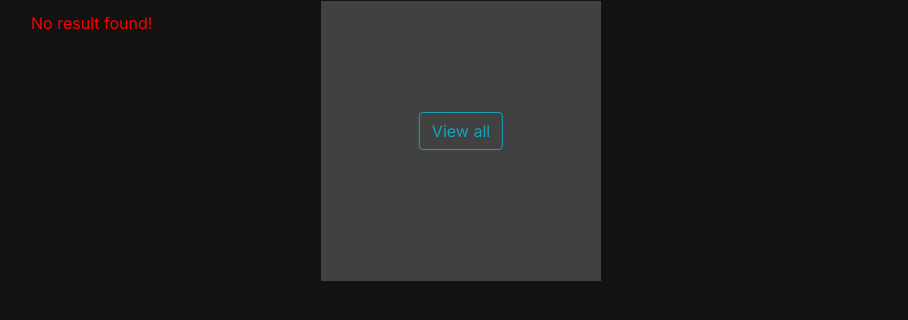
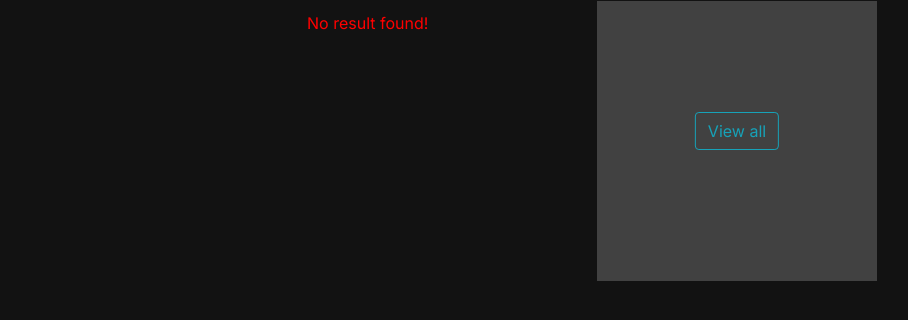
Before and after one commit to Uvaismon/babaco, a Django app: page / in a window 1280 px wide. Shown: the part 71-391 px from the top of the page, without its empty margins (43-951 px from the left). Run offline with Django 3.2, Linux system fonts and the light colour scheme; data that the repository does not hold is empty; some libraries are stand-ins or nearby versions.

Commit message:
Changed allignment of content in home screen for smaller screens.

```diff
--- a/user/static/user/home_user.css
+++ b/user/static/user/home_user.css
@@ -2,6 +2,7 @@
     position: relative;
     display: grid;
     grid-template-columns: repeat(auto-fit, 300px);
+    place-content: center;
 }
 
 .prod-cat {
@@ -94,19 +95,10 @@
     .search-bar {
         width: 40vw;
     }
-
-    .main-win {
-        place-content: center;
-    }
 }
 
 @media(min-width: 800px) {
     .search-bar {
         width: 30vw;
     }
-
-    .main-win {
-        margin-left: 5%;
-        margin-right: 5%;
-    }
 }
```
